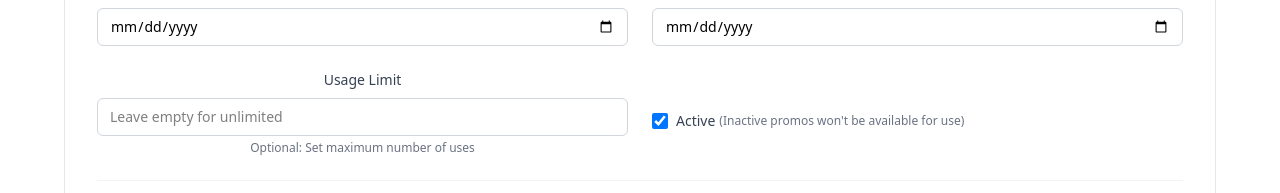
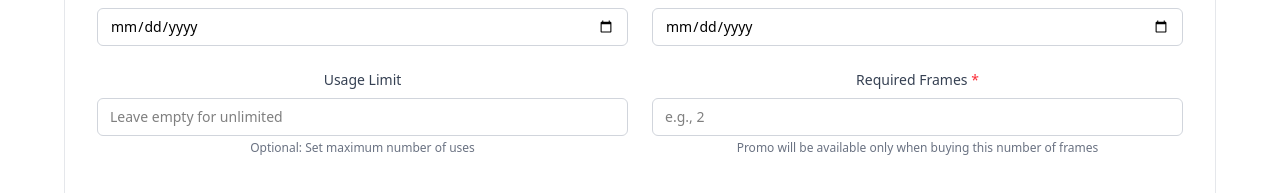
Before and after one commit to syed-khizar-shah/Prism-App, a React (Vite) app in the folder frontend/: page /promo-manager in a window 1280 px wide. Both pictures are taken after a click on the button "Add Promo". Shown: the part 607-800 px from the top of the page. Built offline with nearby package versions, Linux system fonts and the light colour scheme; no server answers.

Commit message:
promo frame limit

```diff
--- a/frontend/src/pages/Promos/PromoForm.jsx
+++ b/frontend/src/pages/Promos/PromoForm.jsx
@@ -11,6 +11,7 @@ const PromoForm = ({ promo, onSubmit, onCancel, isEdit = false }) => {
     endDate: '',
     usageLimit: '',
     isActive: true,
+    requiredFrames: '',
     ...promo
   });
 
@@ -42,7 +43,8 @@ const PromoForm = ({ promo, onSubmit, onCancel, isEdit = false }) => {
         ...formData,
         code: formData.code.trim().toUpperCase(),
         discountValue: Number(formData.discountValue),
-        usageLimit: formData.usageLimit ? Number(formData.usageLimit) : null
+        usageLimit: formData.usageLimit ? Number(formData.usageLimit) : null,
+        requiredFrames: Number(formData.requiredFrames)
       };
 
       await onSubmit(submitData);
@@ -190,6 +192,28 @@ const PromoForm = ({ promo, onSubmit, onCancel, isEdit = false }) => {
           <p className="text-xs text-gray-500 mt-1">Optional: Set maximum number of uses</p>
         </div>
 
+        <div>
+          <label className="block text-sm font-medium text-gray-700 mb-2">
+            Required Frames <span className="text-red-500">*</span>
+          </label>
+          <input
+            type="number"
+            name="requiredFrames"
+            value={formData.requiredFrames || ''}
+            onChange={handleChange}
+            min="1"
+            placeholder="e.g., 2"
+            className="w-full px-3 py-2 border border-gray-300 rounded-md text-sm
+               focus:outline-none focus:ring-1 focus:ring-gray-400
+               focus:border-gray-400 transition-colors"
+            required
+          />
+          <p className="text-xs text-gray-500 mt-1">
+            Promo will be available only when buying this number of frames
+          </p>
+        </div>
+
+
         <div className="flex items-center pt-4">
           <input
             type="checkbox"
```
Also changed, not shown: 2 other files (tests, documents, lock files or other folders).
